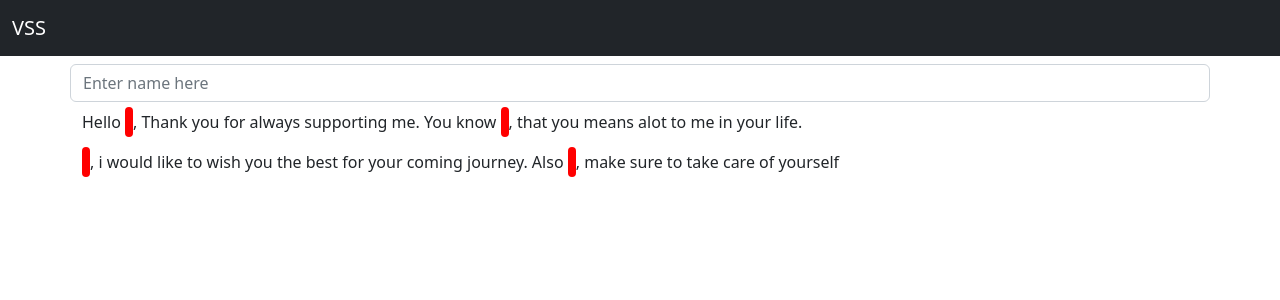
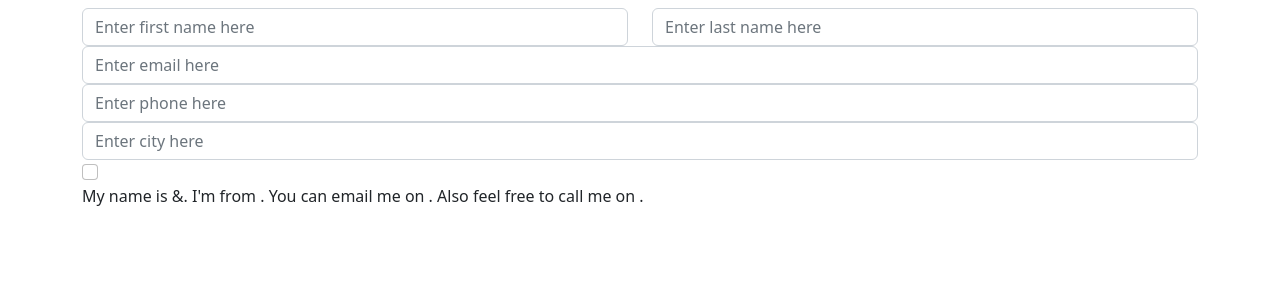
Before and after one commit to xDAnkit/react-js-lab-session, a React (Vite) app: page / in a window 1280 px wide. Shown: the top 300 px of the page. Built offline with nearby package versions, Linux system fonts and the light colour scheme.

Commit message:
Added Day-5 State content

```diff
--- /dev/null
+++ b/src/Day-5/RegisterUser.jsx
@@ -0,0 +1,89 @@
+import { Component } from "react";
+import { Container, Row, Col, Input } from "reactstrap";
+
+class RegisterUser extends Component {
+  state = {
+    fName: "",
+    lName: "",
+    email: "",
+    contactNumber: "",
+  };
+
+  _handleUpdateFirstName = (e) => {
+    this.setState({
+      fName: e.target.value,
+    });
+  };
+
+  _handleUpdateLastName = (e) => {
+    this.setState({
+      lName: e.target.value,
+    });
+  };
+
+  _handleUpdateEmail = (e) => {
+    this.setState({
+      email: e.target.value,
+    });
+  };
+
+  _handleUpdateContactNo = (e) => {
+    this.setState({
+      contactNumber: e.target.value,
+    });
+  };
+
+  render() {
+    const { fName, lName, email, contactNumber } = this.state;
+    return (
+      <>
+        <Container className="my-2">
+          <Row>
+            <Col>
+              <Input
+                placeholder="Enter first name here"
+                value={fName}
+                onChange={this._handleUpdateFirstName}
+              />
+            </Col>
+            <Col>
+              <Input
+                placeholder="Enter last name here"
+                value={lName}
+                onChange={this._handleUpdateLastName}
+              />
+            </Col>
+          </Row>
+          <Row>
+            <Col>
+              <Input
+                placeholder="Enter email here"
+                type="email"
+                value={email}
+                onChange={this._handleUpdateEmail}
+              />
+            </Col>
+          </Row>
+          <Row>
+            <Col>
+              <Input
+                placeholder="Enter phone here"
+                type="number"
+                value={contactNumber}
+                onChange={this._handleUpdateContactNo}
+              />
+            </Col>
+          </Row>
+          <Row>
+            <p>
+              My name is {fName} {lName} &amp; you can email me on {email}. Also
+              feel free to call me on {contactNumber}
+            </p>
+          </Row>
+        </Container>
+      </>
+    );
+  }
+}
+
+export default RegisterUser;
--- /dev/null
+++ b/src/Day-5/RegisterUserV2.jsx
@@ -0,0 +1,151 @@
+import { Component } from "react";
+import { Container, Row, Col, Input } from "reactstrap";
+
+class RegisterUserV2 extends Component {
+  state = {
+    fName: "",
+    lName: "",
+    email: "",
+    contactNumber: "",
+    city: "",
+    isMarried: "",
+  };
+
+  /*  _handleUpdateFirstName = (e) => {
+    this.setState({
+      fName: e.target.value,
+    });
+  };
+
+  _handleUpdateLastName = (e) => {
+    this.setState({
+      lName: e.target.value,
+    });
+  };
+
+  _handleUpdateEmail = (e) => {
+    this.setState({
+      email: e.target.value,
+    });
+  };
+
+  _handleUpdateContactNo = (e) => {
+    this.setState({
+      contactNumber: e.target.value,
+    });
+  }; */
+
+  _handleInputChange = (e) => {
+    const { name, value, checked, type } = e.target;
+    //console.log({ name, value, checked, type });
+
+    if (type === "checkbox") {
+      this.setState({
+        [name]: checked,
+      });
+      return;
+    }
+
+    this.setState(
+      {
+        //[e.target.name]: e.target.value, // fName: Ankit, lName: Jain, email: a@a.com, contactNumber: 99, anyKey: anyValue
+        [name]: value, // fName: Ankit, lName: Jain, email: a@a.com, contactNumber: 99, anyKey: anyValue
+      },
+      () => {
+        console.log("Inside: ", this.state[name]);
+      }
+    );
+
+    console.log("Outside: ", this.state[name]);
+  };
+
+  _renderMaritalStatus = () => {
+    const { isMarried } = this.state;
+    if (isMarried === "") {
+      return null;
+    }
+
+    return `I am ${isMarried ? "Married" : "Unmarried"}`;
+  };
+
+  render() {
+    const { fName, lName, email, contactNumber, city, isMarried } = this.state;
+    return (
+      <>
+        <Container className="my-2">
+          <Row>
+            <Col>
+              <Input
+                placeholder="Enter first name here"
+                value={fName}
+                name="fName"
+                onChange={this._handleInputChange}
+              />
+            </Col>
+            <Col>
+              <Input
+                placeholder="Enter last name here"
+                value={lName}
+                name="lName"
+                onChange={this._handleInputChange}
+              />
+            </Col>
+          </Row>
+          <Row>
+            <Col>
+              <Input
+                placeholder="Enter email here"
+                type="email"
+                value={email}
+                name="email"
+                onChange={this._handleInputChange}
+              />
+            </Col>
+          </Row>
+          <Row>
+            <Col>
+              <Input
+                placeholder="Enter phone here"
+                type="number"
+                name="contactNumber"
+                value={contactNumber}
+                onChange={this._handleInputChange}
+              />
+            </Col>
+          </Row>
+          <Row>
+            <Col>
+              <Input
+                placeholder="Enter city here"
+                type="text"
+                name="city"
+                value={city}
+                onChange={this._handleInputChange}
+              />
+            </Col>
+          </Row>
+
+          <Row>
+            <Col>
+              <Input
+                type="checkbox"
+                name="isMarried"
+                checked={isMarried}
+                onChange={this._handleInputChange}
+              />
+            </Col>
+          </Row>
+          <Row>
+            <p>
+              My name is {fName} {lName} &amp;. I'm from {city}. You can email
+              me on {email}. Also feel free to call me on {contactNumber}.{" "}
+              {this._renderMaritalStatus()}
+            </p>
+          </Row>
+        </Container>
+      </>
+    );
+  }
+}
+
+export default RegisterUserV2;
--- a/src/main.jsx
+++ b/src/main.jsx
@@ -1,14 +1,11 @@
 import React from "react";
 import ReactDOM from "react-dom/client";
-import App from "./App";
-import Counter from "./Day-4/Components/Counter";
-import CounterV2 from "./Day-4/Components/CounterV2";
-//import "./index.css";
 import "bootstrap/dist/css/bootstrap.min.css";
-import Greetings from "./Day-4/Components/Greetings";
+import RegisterUser from "./Day-5/RegisterUser";
+import RegisterUserV2 from "./Day-5/RegisterUserV2";
 
 ReactDOM.createRoot(document.getElementById("root")).render(
   <>
-    <Greetings />
+    <RegisterUserV2 />
   </>
 );
```
Also changed, not shown: m.html (+70 -3 lines).
